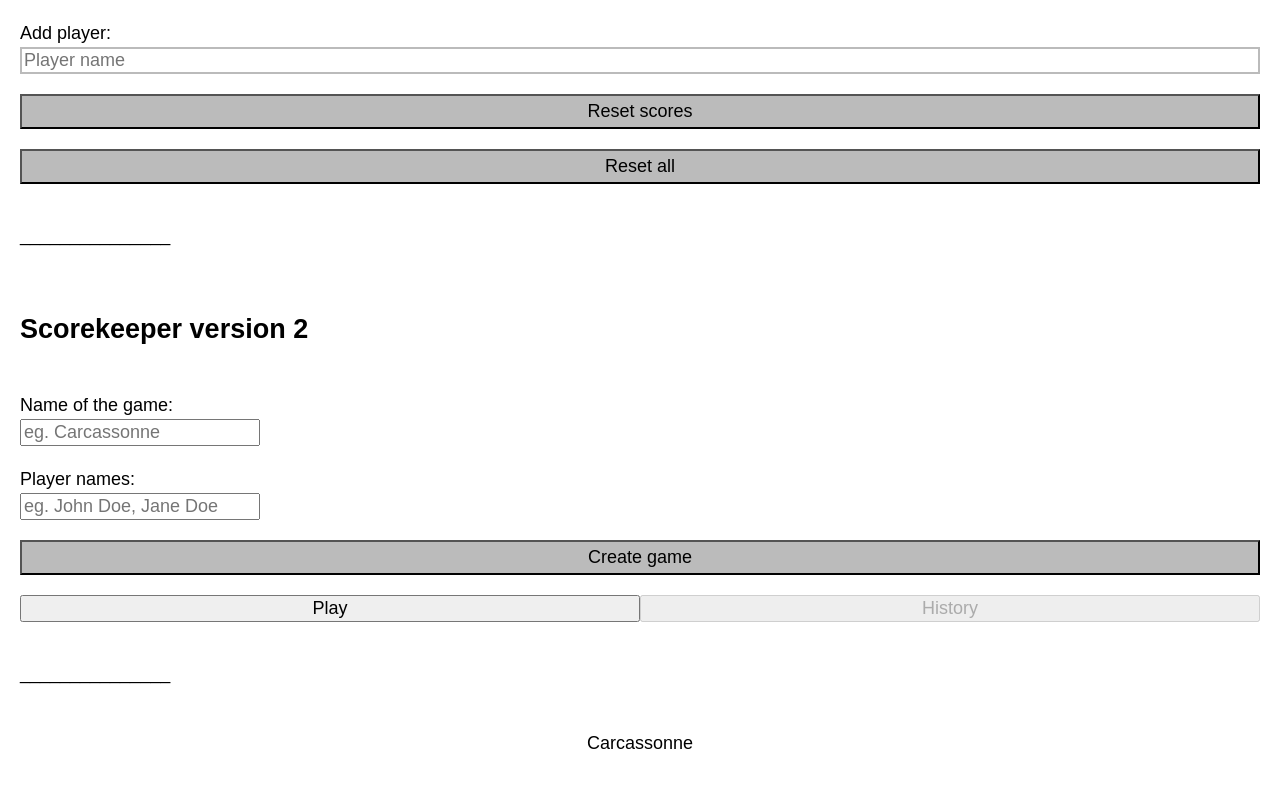
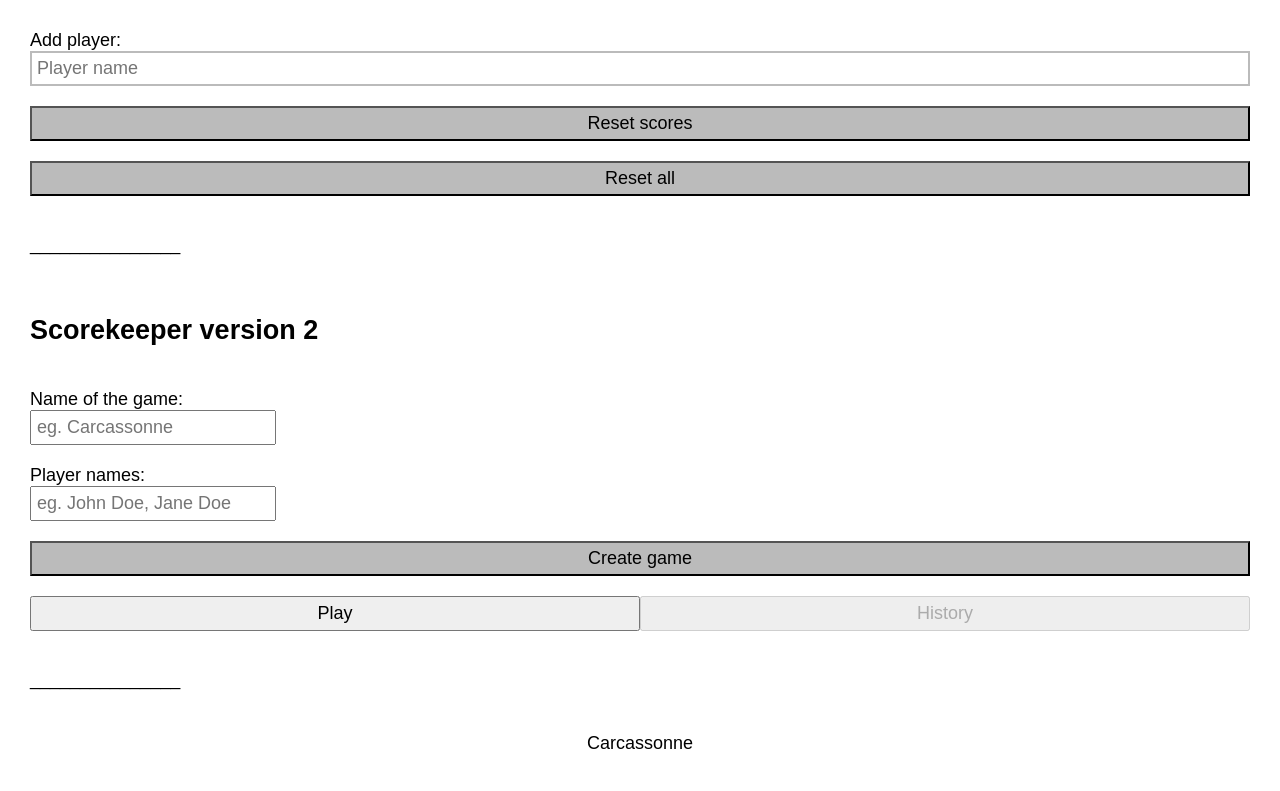
Before and after one commit to BerePendzialek/scorekeeper, a React (Create React App) app: page / in a window 1280 px wide. Shown: the top 791 px of the page. Built offline with nearby package versions, Linux system fonts and the light colour scheme.

Commit message:
Add styled-components to the initial scorekeeper components

```diff
--- a/package.json
+++ b/package.json
@@ -9,6 +9,7 @@
     "react": "^17.0.1",
     "react-dom": "^17.0.1",
     "react-scripts": "4.0.2",
+    "styled-components": "^5.2.1",
     "web-vitals": "^1.1.0"
   },
   "scripts": {
--- a/src/App.css
+++ /dev/null
@@ -1,6 +0,0 @@
-.App {
-  display: grid;
-  padding: 20px;
-  gap: 20px;
-  overflow-y: scroll;
-}
--- a/src/App.js
+++ b/src/App.js
@@ -1,5 +1,5 @@
-import './App.css'
 import { useState } from 'react'
+import styled from 'styled-components/macro'
 import Button from './components/Button/Button'
 import AppHeader from './components/Header/AppHeader'
 import HistoryEntry from './components/HistoryEntry/HistoryEntry'
@@ -7,7 +7,6 @@ import Input from './components/Input/Input'
 import Navigation from './components/Navigation/Navigation'
 import Player from './components/Player/Player'
 import PlayerForm from './components/PlayerForm/PlayerForm'
-import GameForm from './components/GameForm/GameForm'
 
 function App() {
   const [players, setPlayers] = useState([])
@@ -43,7 +42,7 @@ function App() {
   }
 
   return (
-    <div className="App">
+    <AppGrid>
       <PlayerForm onAddPlayer={handleAddPlayer} />
       {players.map((player, index) => (
         <Player
@@ -125,8 +124,15 @@ function App() {
         activeIndex={0}
         pages={['Play', 'History']}
       />
-    </div>
+    </AppGrid>
   )
 }
 
 export default App
+
+const AppGrid = styled.div`
+  display: grid;
+  padding: 20px;
+  gap: 20px;
+  overflow-y: scroll;
+`
--- /dev/null
+++ b/src/GlobalStyle.js
@@ -0,0 +1,19 @@
+import { createGlobalStyle } from 'styled-components'
+
+export default createGlobalStyle`
+* {
+  box-sizing: border-box;
+}
+
+body {
+  margin: 0;
+  background: white;
+  font-size: 112.5%;
+  font-family: sans-serif;
+  padding: 10px;
+}
+input, button {
+    font-size: inherit;
+padding: 5px;
+}
+`
--- a/src/components/Button/Button.css
+++ /dev/null
@@ -1,4 +0,0 @@
-.Button {
-  padding: 5px;
-  background: #bbb;
-}
--- a/src/components/Button/Button.js
+++ b/src/components/Button/Button.js
@@ -1,10 +1,11 @@
-import './Button.css'
 import React from 'react'
+import styled from 'styled-components/macro'
 
-export default function Button({ text, onClick }) {
-  return (
-    <button className="Button" onClick={onClick}>
-      {text}
-    </button>
-  )
+export default function Button({ text, onClick, isReseted }) {
+  return <ButtonMain onClick={onClick}>{text}</ButtonMain>
 }
+
+const ButtonMain = styled.button`
+  padding: 5px;
+  background: #bbb;
+`
--- a/src/components/PlayerForm/PlayerForm.css
+++ /dev/null
@@ -1,4 +0,0 @@
-.PlayerForm input {
-  border: 2px solid #bbb;
-  width: 100%;
-}
--- a/src/components/PlayerForm/PlayerForm.js
+++ b/src/components/PlayerForm/PlayerForm.js
@@ -1,15 +1,15 @@
-import './PlayerForm.css'
 import React from 'react'
+import styled from 'styled-components/macro'
 
 export default function PlayerForm({ onAddPlayer }) {
   return (
-    <form className="PlayerForm" onSubmit={handleSubmit}>
+    <Form onSubmit={handleSubmit}>
       <label>
         Add player:
         <br />
         <input name="player" placeholder="Player name" />
       </label>
-    </form>
+    </Form>
   )
 
   function handleSubmit(event) {
@@ -22,3 +22,10 @@ export default function PlayerForm({ onAddPlayer }) {
     input.focus()
   }
 }
+
+const Form = styled.form`
+  input {
+    border: 2px solid #bbb;
+    width: 100%;
+  }
+`
--- a/src/index.css
+++ /dev/null
@@ -1,13 +0,0 @@
-body {
-  margin: 0;
-  font-family: -apple-system, BlinkMacSystemFont, 'Segoe UI', 'Roboto', 'Oxygen',
-    'Ubuntu', 'Cantarell', 'Fira Sans', 'Droid Sans', 'Helvetica Neue',
-    sans-serif;
-  -webkit-font-smoothing: antialiased;
-  -moz-osx-font-smoothing: grayscale;
-}
-
-code {
-  font-family: source-code-pro, Menlo, Monaco, Consolas, 'Courier New',
-    monospace;
-}
--- a/src/index.js
+++ b/src/index.js
@@ -1,11 +1,12 @@
 import React from 'react'
 import ReactDOM from 'react-dom'
 import App from './App'
-import './styles/global.css'
 import reportWebVitals from './reportWebVitals'
+import GlobalStyle from './GlobalStyle'
 
 ReactDOM.render(
   <React.StrictMode>
+    <GlobalStyle />
     <App />
   </React.StrictMode>,
   document.getElementById('root')
```
Also changed, not shown: 1 other file (tests, documents, lock files or other folders).
